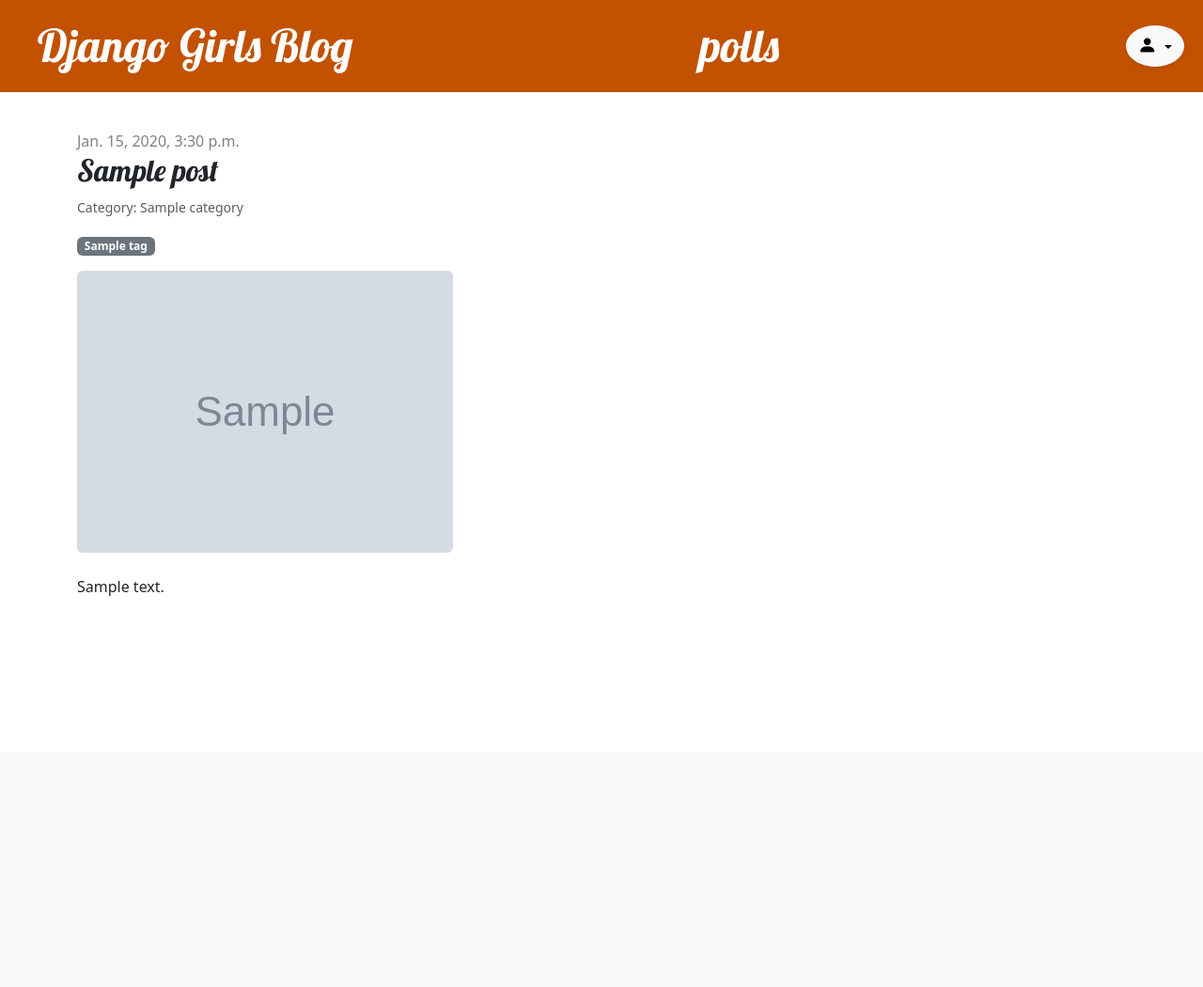
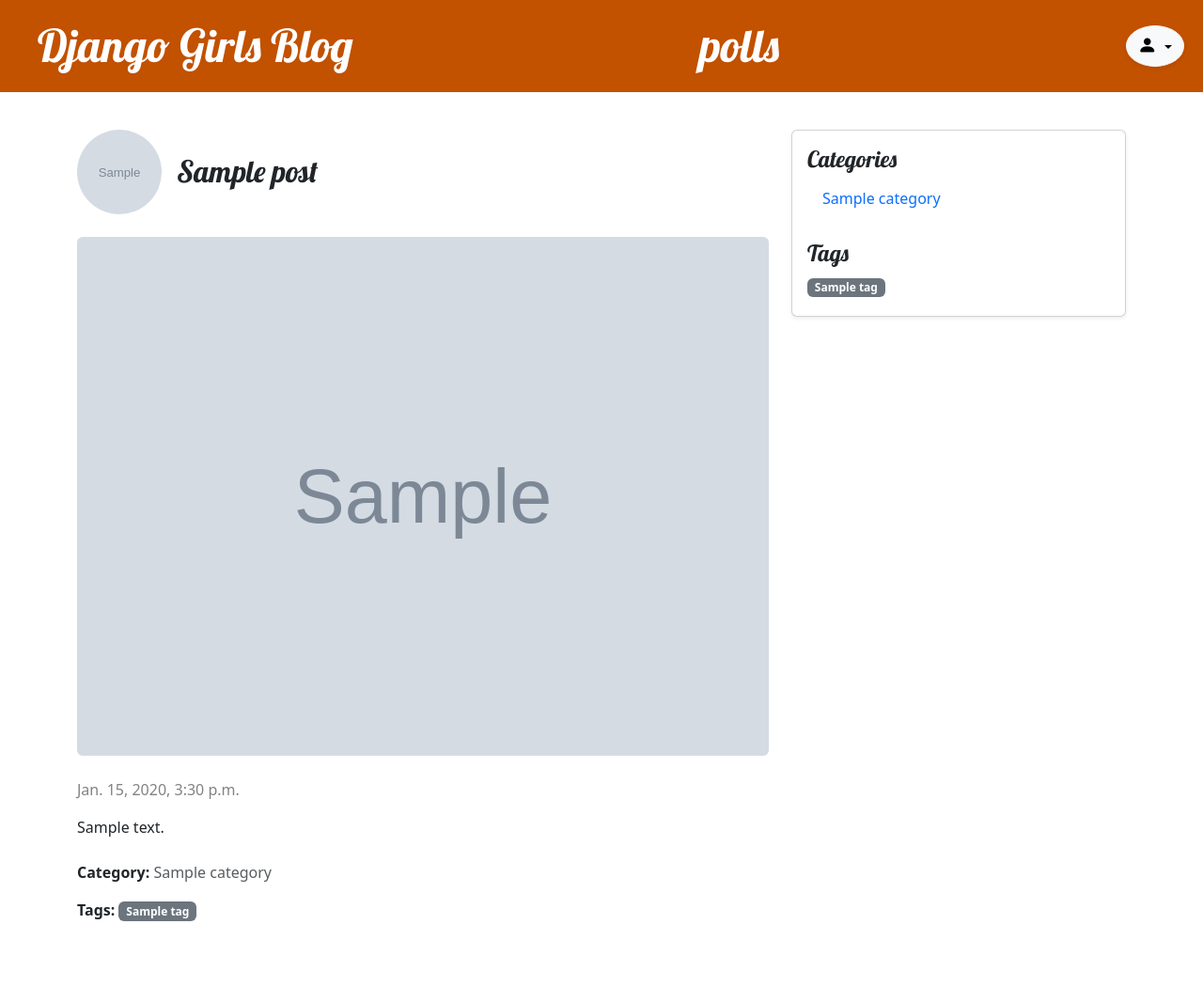
Before and after one commit to tus020191/merge_backend, a Django app: a page that uses blog/templates/blog/post_detail.html in a window 1280 px wide. Shown: the whole page at 94% size. Before the commit the page ends 634 px from the top, so only its background shows below. Run offline with Django 5.2, Linux system fonts and the light colour scheme; tables that the repository leaves empty hold one stand-in row (values such as "Sample post"); grey boxes marked "Sample" are stand-in pictures.

Commit message:
added right pannel in post detail pages and makes card for post dispalys

```diff
--- a/blog/static/blog/css/blog.css
+++ b/blog/static/blog/css/blog.css
@@ -42,3 +42,13 @@ h4 {
     margin-right: 20px;
     text-decoration: none;
 }
+
+.post-card{
+    transition: transform 0.2s ease, box-shadow 0.2s ease;
+
+}
+
+.post-card:hover{
+    transform: translateY(-5px);
+
+}
--- a/blog/templates/blog/post_detail.html
+++ b/blog/templates/blog/post_detail.html
@@ -1,37 +1,88 @@
 {% extends 'blog/base.html' %}
 
 {% block content %}
+
+<div class="row">
+
+    <!-- Main Post Content -->
+    <div class="col-lg-8">
 
         <div class="post">
 
             {% if user.is_authenticated %}
 
-        <a class="btn btn-secondary"
+                <a
+                    class="btn btn-secondary mb-3"
                     href="{% url 'post_edit' slug=post.slug %}">
                     Edit
                 </a>
 
             {% endif %}
 
+            <!-- Thumbnail + Title -->
+            <div class="d-flex align-items-center mb-4">
+
+                {% if post.thumbnail %}
+
+                    <img
+                        src="{{ post.thumbnail.url }}"
+                        width="90"
+                        height="90"
+                        class="rounded-circle me-3"
+                        style="object-fit: cover;"
+                        alt="{{ post.title }}">
+
+                {% endif %}
+
+                <h2 class="mb-0">
+                    {{ post.title }}
+                </h2>
+
+            </div>
+
+            <!-- Featured Image -->
+            {% if post.featured_image %}
+
+                <img
+                    src="{{ post.featured_image.url }}"
+                    class="img-fluid rounded mb-4 w-100"
+                    alt="{{ post.title }}">
+
+            {% endif %}
+
+            <!-- Published Date -->
             {% if post.published_date %}
 
-        <time class="date">
+                <time class="date d-block mb-3">
                     {{ post.published_date }}
                 </time>
 
             {% endif %}
 
-    <h2>{{ post.title }}</h2>
+            <!-- Post Description -->
+            <div class="mb-4">
 
-    <div class="mb-3">
-
-        <small class="text-muted">
-            Category: {{ post.category.name }}
-        </small>
+                <p>
+                    {{ post.text|linebreaksbr }}
+                </p>
 
             </div>
 
+            <!-- Category -->
             <div class="mb-3">
+
+                <strong>Category:</strong>
+
+                <span class="text-muted">
+                    {{ post.category.name }}
+                </span>
+
+            </div>
+
+            <!-- Tags -->
+            <div>
+
+                <strong>Tags:</strong>
 
                 {% for tag in post.tags.all %}
 
@@ -41,24 +92,78 @@
 
                 {% empty %}
 
-            <small class="text-muted">
+                    <span class="text-muted">
                         No tags
-            </small>
+                    </span>
 
                 {% endfor %}
 
             </div>
 
-    {% if post.featured_image %}
+        </div>
 
-        <img
-            src="{{ post.featured_image.url }}"
-            class="img-fluid rounded mb-4"
-            alt="{{ post.title }}">
+    </div>
 
-    {% endif %}
 
-    <p>{{ post.text|linebreaksbr }}</p>
+    <!-- Right Sidebar -->
+    <div class="col-lg-4">
+
+        <div class="card shadow-sm">
+
+            <div class="card-body">
+
+                <!-- All Categories -->
+                <h4 class="card-title">
+                    Categories
+                </h4>
+
+                <ul class="list-group list-group-flush mb-4">
+
+                    {% for category in categories %}
+
+                        <li class="list-group-item">
+
+                            <a
+                                href="#"
+                                class="text-decoration-none">
+
+                                {{ category.name }}
+
+                            </a>
+
+                        </li>
+
+                    {% endfor %}
+
+                </ul>
+
+
+                <!-- All Tags -->
+                <h4 class="card-title">
+                    Tags
+                </h4>
+
+                <div>
+
+                    {% for tag in tags %}
+
+                        <a
+                            href="#"
+                            class="badge bg-secondary text-decoration-none me-1 mb-1">
+
+                            {{ tag.name }}
+
+                        </a>
+
+                    {% endfor %}
+
+                </div>
+
+            </div>
+
+        </div>
+
+    </div>
 
 </div>
 
--- a/blog/views.py
+++ b/blog/views.py
@@ -5,7 +5,7 @@ from django.contrib import messages
 from django.contrib.auth.decorators import login_required
 
 #  user defiend modules
-from .models import Post , User
+from .models import Post , User , Category, Tag
 from .forms import PostForm
 
 def post_list(request):
@@ -18,13 +18,34 @@ def post_list(request):
         "posts" : posts
     }
 
-    print( type( (Post.objects.get(id = 1) ).tags.all() )  )
 
     return render(request, 'blog/post_list.html', contextDictionary)
 
+
 def post_detail(request, slug):
-    post = get_object_or_404(Post, slug=slug)
-    return render(request, 'blog/post_detail.html', {'post': post})
+
+    post = get_object_or_404(
+        Post,
+        slug=slug
+    )
+
+    # this will be for right pannel to display all categories
+    #  for filter purpose
+    categories = Category.objects.all()
+
+    #  same as for categories  above
+    tags = Tag.objects.all()
+
+    return render(
+        request,
+        'blog/post_detail.html',
+        {
+            'post': post,
+            'categories': categories,
+            'tags': tags,
+        }
+    )
+
 
 
 def post_new(request):
```
Also changed, not shown: blog/templates/blog/post_list.html (+28 -18 lines). Lines whose indentation alone changed are shown as unchanged.
